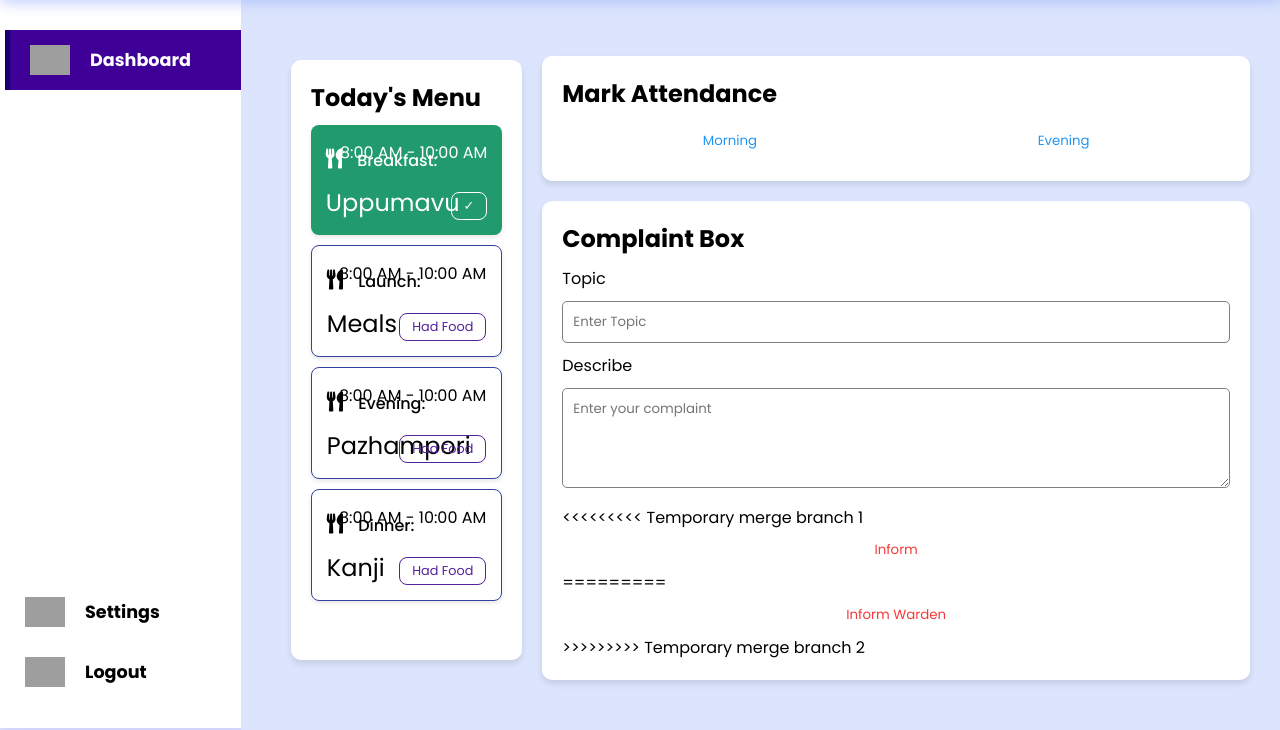
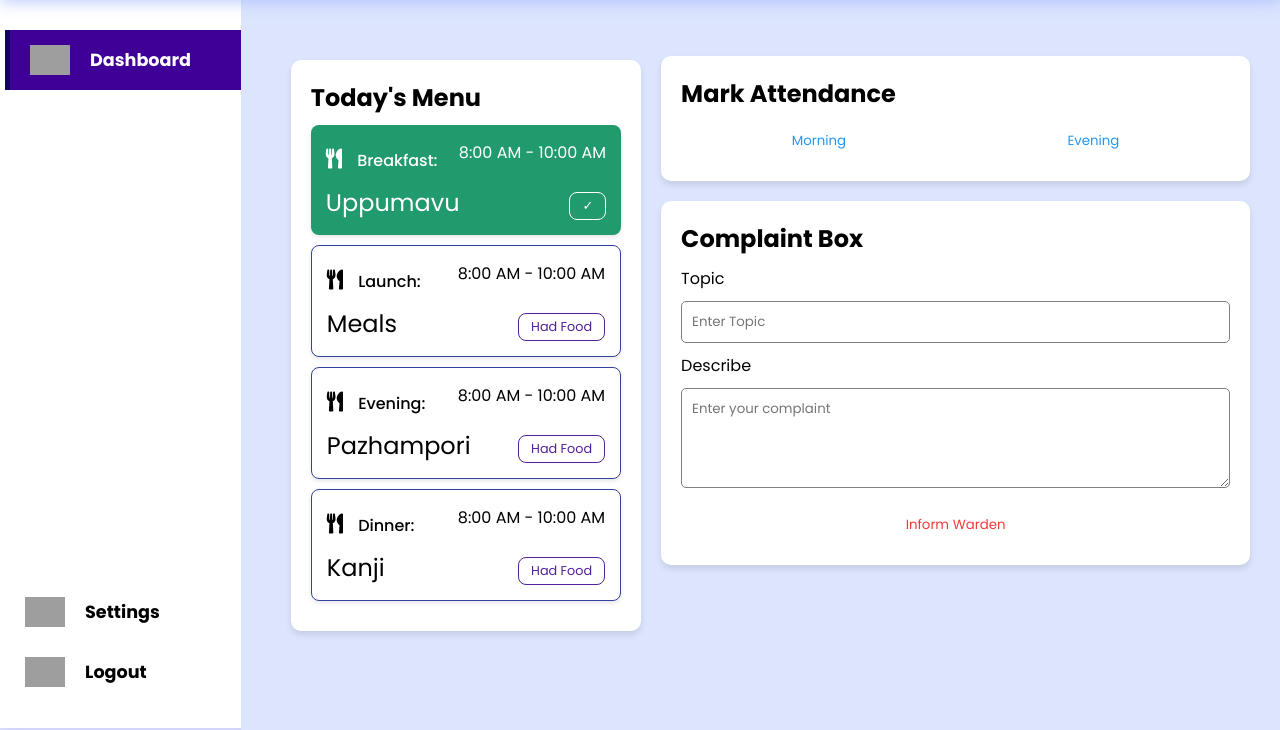
Before and after one commit to SivaPrasad43/Hostel_Management_System, a PHP site: page /php/dashboard/student_dashboard.php in a window 1280 px wide. Shown: the part 70-800 px from the top of the page. Run offline with PHP 8.4, Linux system fonts and the light colour scheme; grey boxes are pictures that could not be loaded.

Commit message:
minor-changes

```diff
--- a/php/dashboard/student_dashboard.php
+++ b/php/dashboard/student_dashboard.php
@@ -133,11 +133,7 @@
                                     <input class="complaint-input" type="text" placeholder="Enter Topic">
                                     <label for="title">Describe</label>
                                     <textarea class="complaint-textarea" placeholder="Enter your complaint"></textarea>
-<<<<<<<<< Temporary merge branch 1
-                                    <button class="inform-button">Inform</button>
-=========
                                     <button class="inform-button">Inform Warden</button>
->>>>>>>>> Temporary merge branch 2
                                 </div>
                             </div>
 
```
